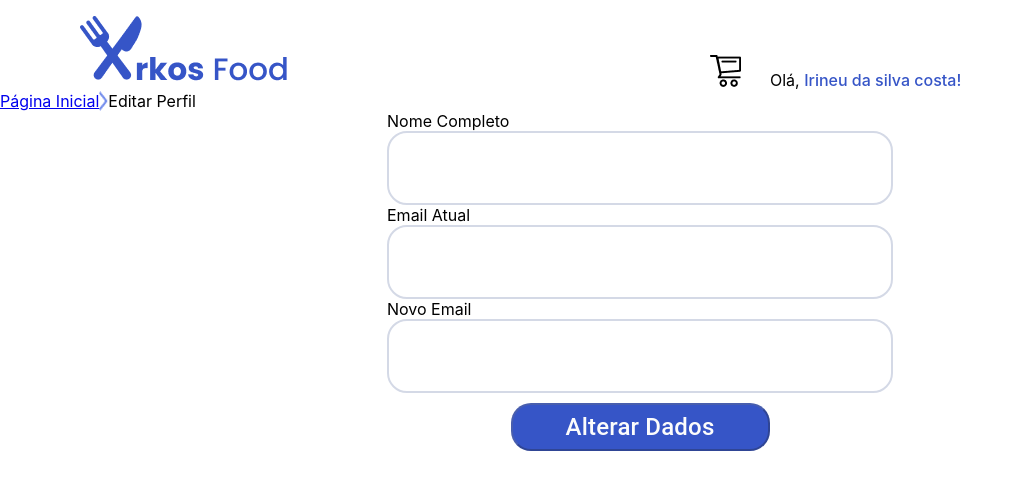
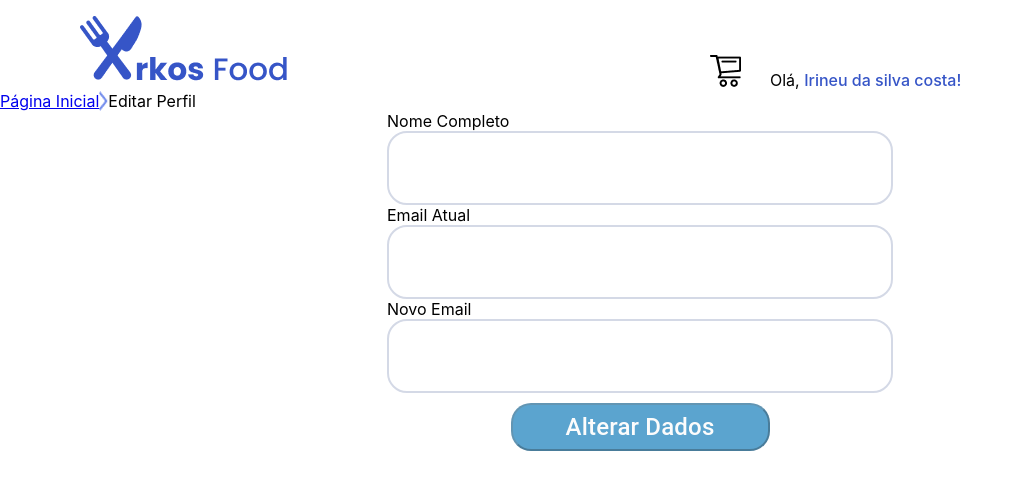
Before and after one commit to SamuelPPlab/Arkos-Food, a React (Create React App) app: page /edit-profile in a window 1280 px wide. Shown: the top 490 px of the page, without its empty margins (0-1023 px from the left). Built offline with nearby package versions, Linux system fonts and the light colour scheme.

Commit message:
Botão editar dados alterado para ficar mais claro quando desativado.

```diff
--- a/src/CSS/editProfile.css
+++ b/src/CSS/editProfile.css
@@ -9,12 +9,29 @@
   flex-direction: column;
 }
 
-#editProfileButton {
+.editProfileButtonActive {
   width: 259px;
   height: 48px;
   left: 590px;
   top: 542px;
   background: #3655C7;
+  border-radius: 20px;
+  font-family: Roboto;
+  font-style: normal;
+  font-weight: 500;
+  font-size: 24px;
+  line-height: 120%;
+  letter-spacing: 0.007em;
+  color: #FCFCFC;
+  margin-top: 10px;
+}
+
+.editProfileButtonInactive {
+  width: 259px;
+  height: 48px;
+  left: 590px;
+  top: 542px;
+  background: #5ba4cf;
   border-radius: 20px;
   font-family: Roboto;
   font-style: normal;
--- a/src/pages/EditProfile.jsx
+++ b/src/pages/EditProfile.jsx
@@ -22,6 +22,7 @@ const EditProfile = () => {
     if(isNewEmailValid && isUsernameValid) {
       return setDisableEditDetails(false);
     }
+    return setDisableEditDetails(true);
   }, [fullName, newEmail]);
 
   const inputStyle = {
@@ -63,6 +64,7 @@ const EditProfile = () => {
       setGoBackToMain(true);
     },
     disabled: disableEditDetails,
+    className: disableEditDetails ? 'editProfileButtonInactive' : 'editProfileButtonActive',
   };
 
   if(goBackToMain) return <Navigate to="/main" />;
```
